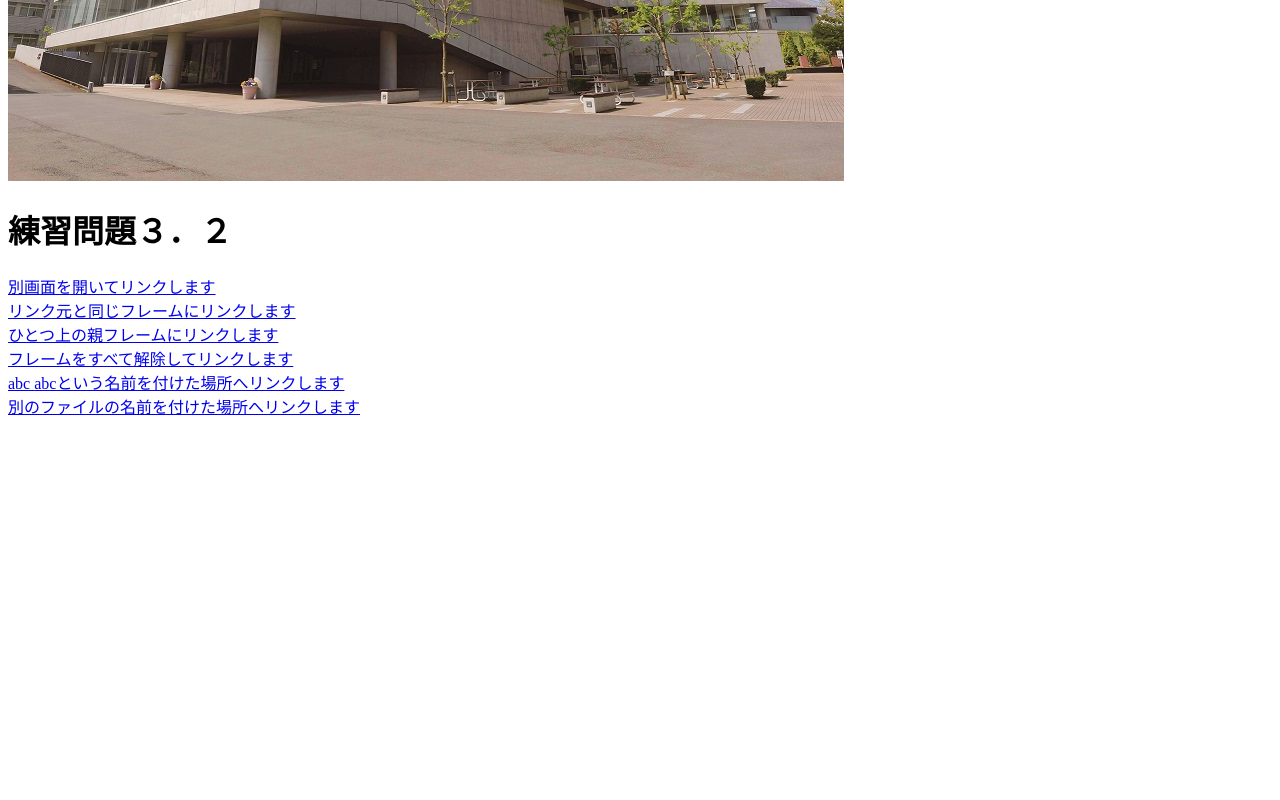
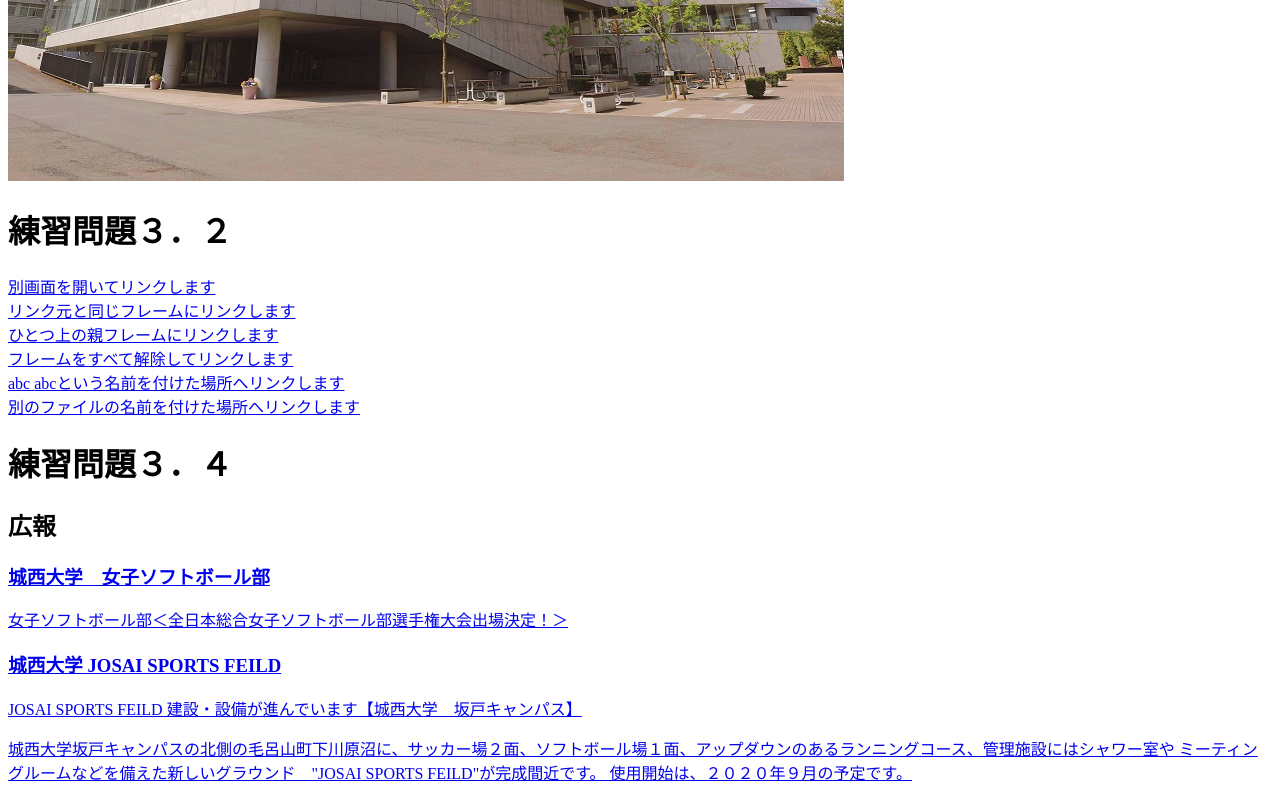
Before and after one commit to zm22447/zm224472003, a plain HTML site: page index.html in a window 1280 px wide. Shown: the part 2701-3501 px from the top of the page. Before the commit the page ends 3127 px from the top, so only its background shows below. Drawn offline with Linux system fonts and the light colour scheme.

Commit message:
Update index.html

```diff
--- a/index.html
+++ b/index.html
@@ -149,6 +149,28 @@
                   <a href="a.html" target="abc">abc
                       <a href="#abc">abcという名前を付けた場所へリンクします</a><br>
                       <a href="a.html#def">別のファイルの名前を付けた場所へリンクします</a>
+                      <h1>練習問題３．４</h1>
+                      <aside class="ad">
+                          <h1>広報</h1>
+                          <a href="https://www.josai.ac.jp/club/jyosisofuto.html">
+                          <section>
+                              <h1>城西大学　女子ソフトボール部</h1>
+                              <p>女子ソフトボール部＜全日本総合女子ソフトボール部選手権大会出場決定！＞
+                              </p>
+                              </section></a>
+                   <a href="https://www.josai.ac.jp/news/20200615-04.html">
+                       <section>
+                           <h1>城西大学 JOSAI SPORTS FEILD </h1>
+                           <p>JOSAI SPORTS FEILD 建設・設備が進んでいます【城西大学　坂戸キャンパス】
+                           </p>
+                           <p>城西大学坂戸キャンパスの北側の毛呂山町下川原沼に、サッカー場２面、ソフトボール場１面、アップダウンのあるランニングコース、管理施設にはシャワー室や
+                               ミーティングルームなどを備えた新しいグラウンド　"JOSAI SPORTS FEILD"が完成間近です。
+                               使用開始は、２０２０年９月の予定です。</p>
+                       </section></a>
+                      </aside>
+
+
+
 
 
 
```
